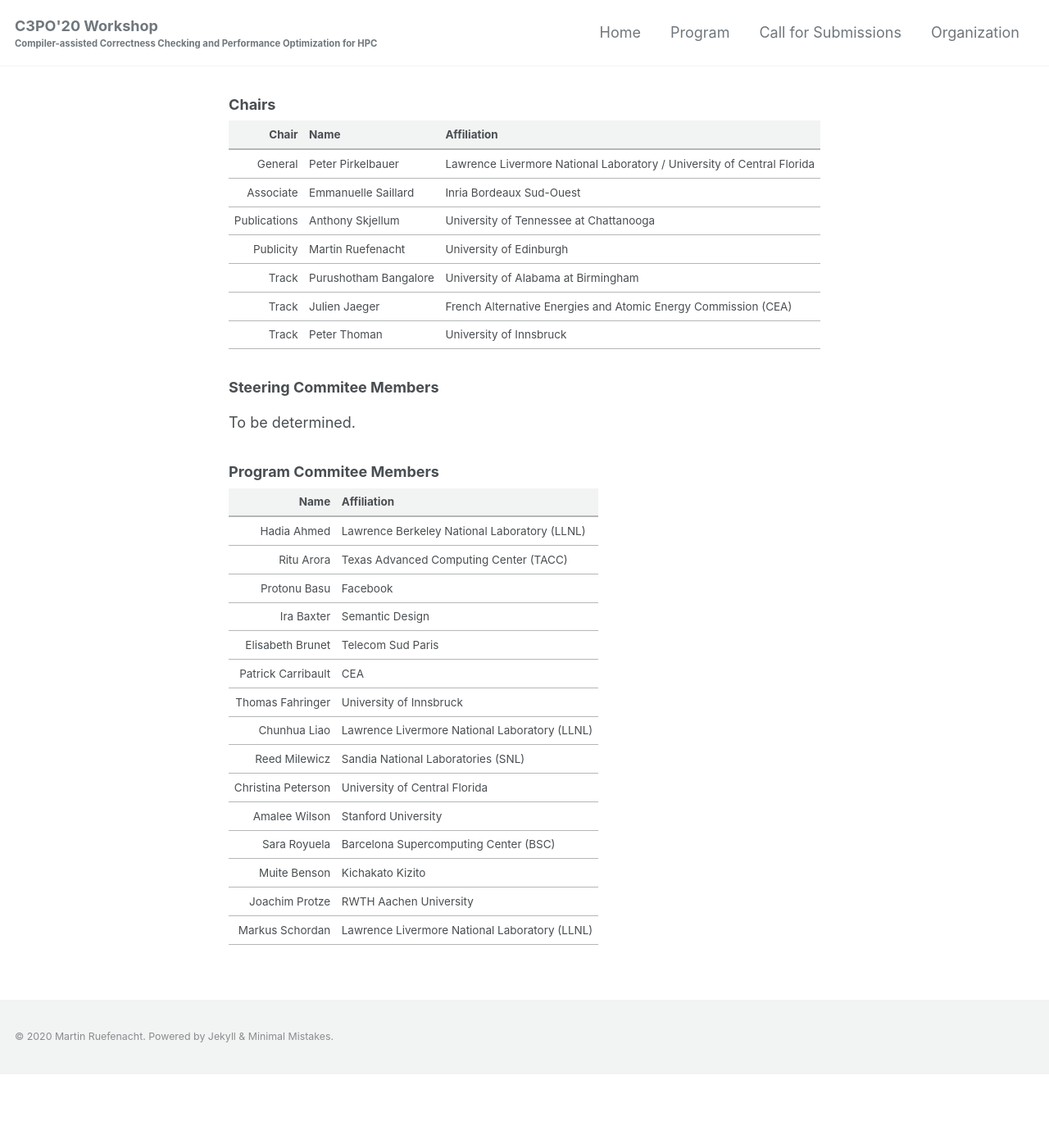
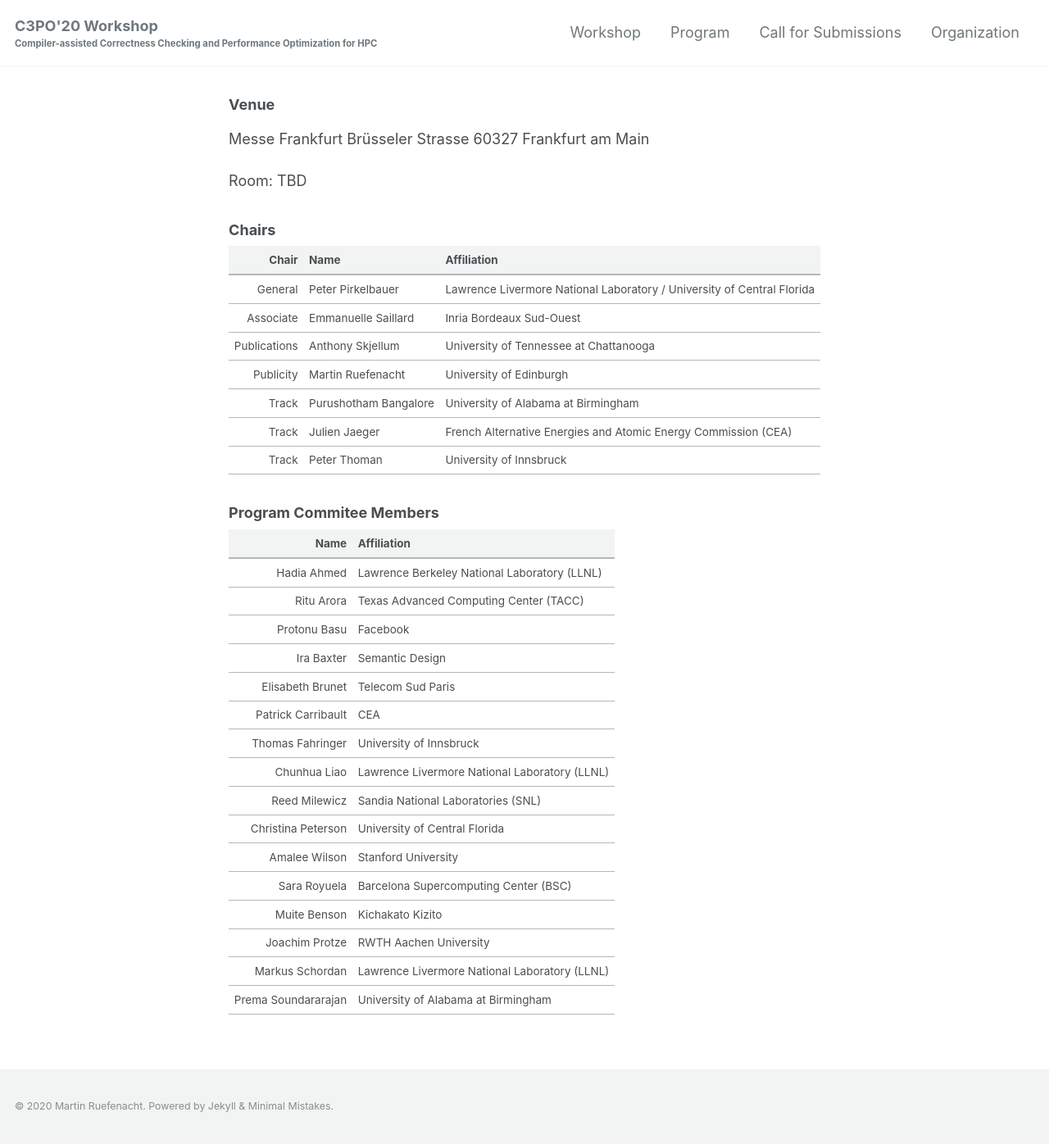
Before and after one commit to c3po-workshop/c3po-workshop.github.io, a Jekyll site: the page built from _pages/organization.md, in a window 1280 px wide. Shown: the whole page at 82% size. Built offline with Jekyll 4.4.1, drawn with Linux system fonts in a browser that asks for light colours; cached includes are drawn as plain includes; nearby versions of some CDN libraries; our own code applies the rules of GitHub Pages for plain Markdown files; before the commit the page ends 1311 px from its top, so only the background shows below that.

Commit message:
Added venue

```diff
--- a/_data/navigation.yml
+++ b/_data/navigation.yml
@@ -11,7 +11,7 @@
   # - title: "Sitemap"
   #   url: /sitemap/
   # TODO back to home
-    - title: "Home"
+    - title: "Workshop"
       url: /index
     - title: "Program"
       url: /_pages/program
--- a/_pages/organization.md
+++ b/_pages/organization.md
@@ -2,6 +2,14 @@
 layout: default
 author_profile: false
 ---
+
+### Venue
+
+Messe Frankfurt
+Brüsseler Strasse
+60327 Frankfurt am Main
+
+Room: TBD
 
 ### Chairs
 
@@ -15,8 +23,10 @@
 | Track         | Julien Jaeger         | French Alternative Energies and Atomic Energy Commission (CEA)         |
 | Track         | Peter Thoman          |  University of Innsbruck                                               |
 
+<!---
 ### Steering Commitee Members
 To be determined.
+--->
 
 ### Program Commitee Members
 
@@ -37,3 +47,4 @@
 | Muite Benson        |  Kichakato Kizito                               |
 | Joachim Protze      |  RWTH Aachen University                         |
 | Markus Schordan     |  Lawrence Livermore National Laboratory (LLNL)  |
+| Prema Soundararajan |  University of Alabama at Birmingham            |
```
